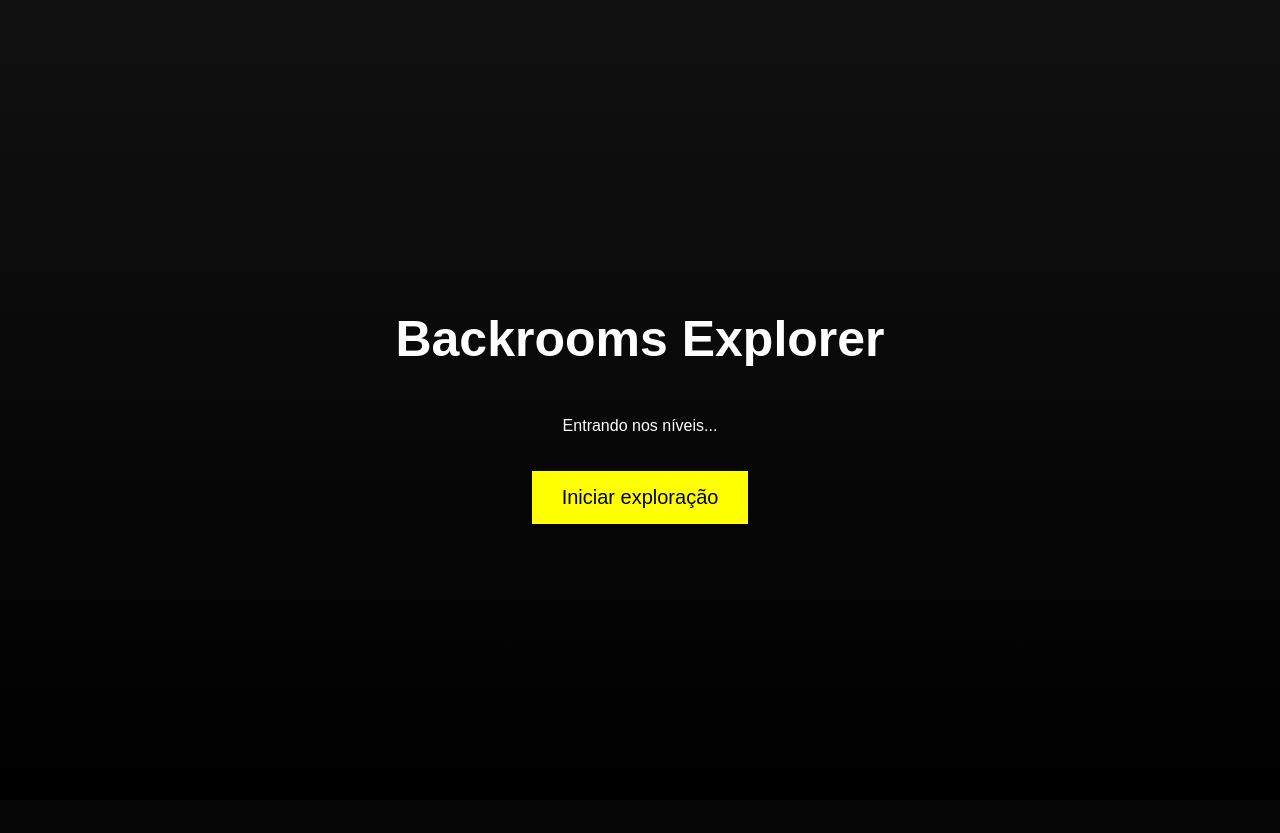
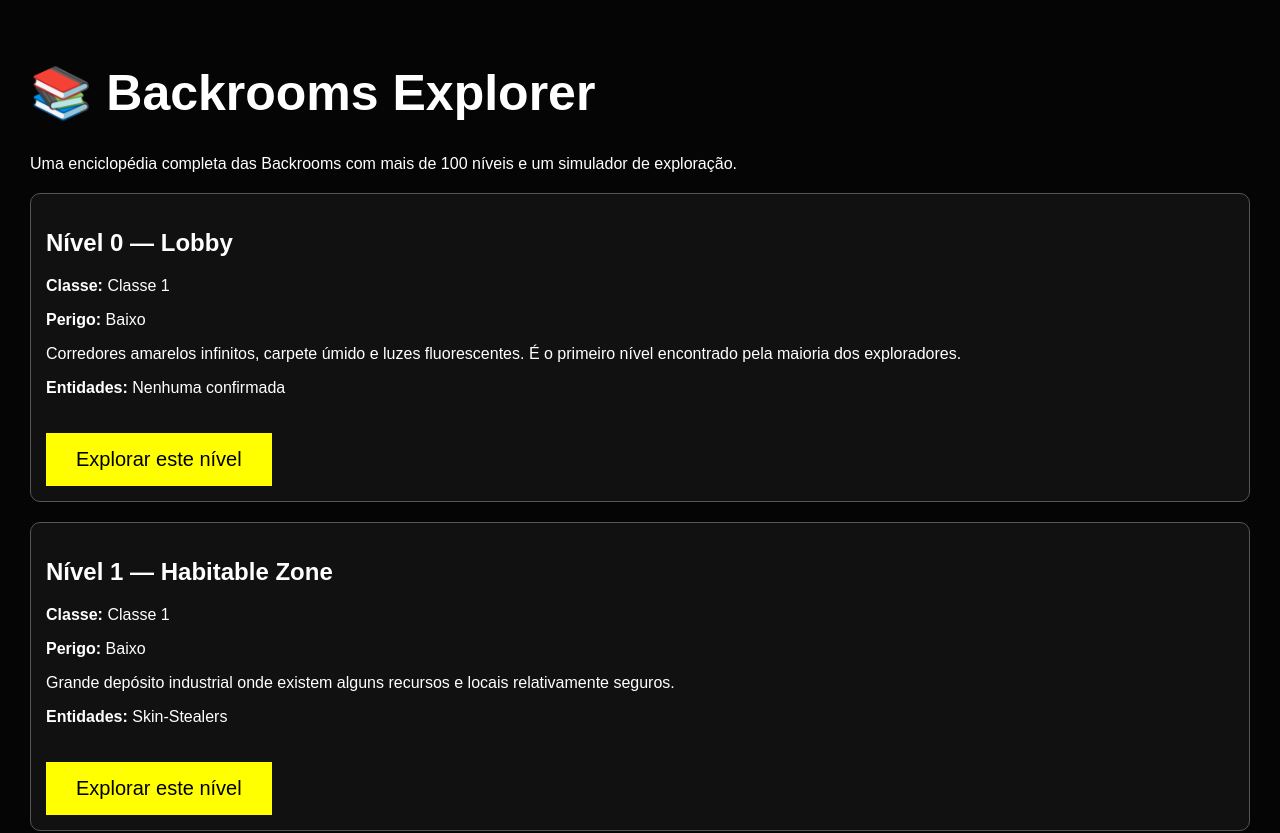
Before and after one commit to patopinhodoff-crypto/Backrooms-Explorer, a React (Vite) app: page / in a window 1280 px wide. Shown: the top 833 px of the page. Before the commit the page ends 800 px from the top, so only its background shows below. Built offline with nearby package versions, Linux system fonts and the light colour scheme; a web font is replaced by a local one.

Commit message:
Update App.tsx

```diff
--- a/src/App.tsx
+++ b/src/App.tsx
@@ -1,14 +1,40 @@
-import "./app.css";
+import { levels } from "./data/levels";
 
 export default function App() {
   return (
-    <main className="backrooms">
-      <h1>Backrooms Explorer</h1>
-      <p>Entrando nos níveis...</p>
+    <div style={{ padding: "30px", color: "white" }}>
+      <h1>📚 Backrooms Explorer</h1>
+      <p>
+        Uma enciclopédia completa das Backrooms com mais de 100 níveis e um
+        simulador de exploração.
+      </p>
 
-      <button>
-        Iniciar exploração
-      </button>
-    </main>
+      {levels.map((level) => (
+        <div
+          key={level.id}
+          style={{
+            border: "1px solid #555",
+            borderRadius: "10px",
+            padding: "15px",
+            marginTop: "20px",
+            background: "#111",
+          }}
+        >
+          <h2>
+            Nível {level.id} — {level.nome}
+          </h2>
+
+          <p><b>Classe:</b> {level.classe}</p>
+          <p><b>Perigo:</b> {level.perigo}</p>
+          <p>{level.descricao}</p>
+
+          <p>
+            <b>Entidades:</b> {level.entidades.join(", ")}
+          </p>
+
+          <button>Explorar este nível</button>
+        </div>
+      ))}
+    </div>
   );
 }
```
